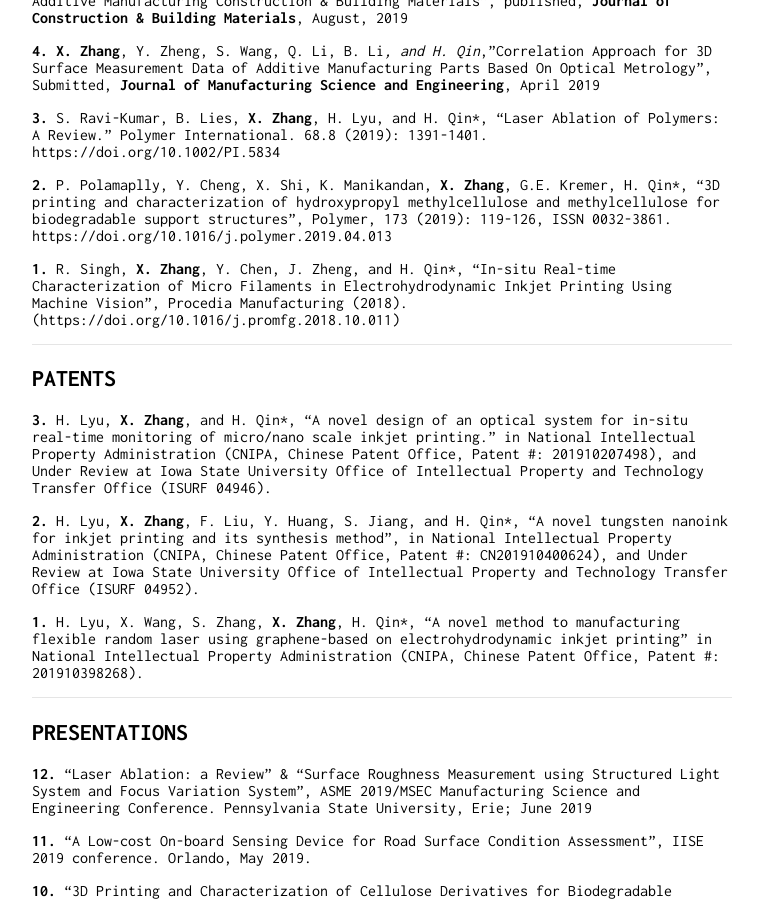
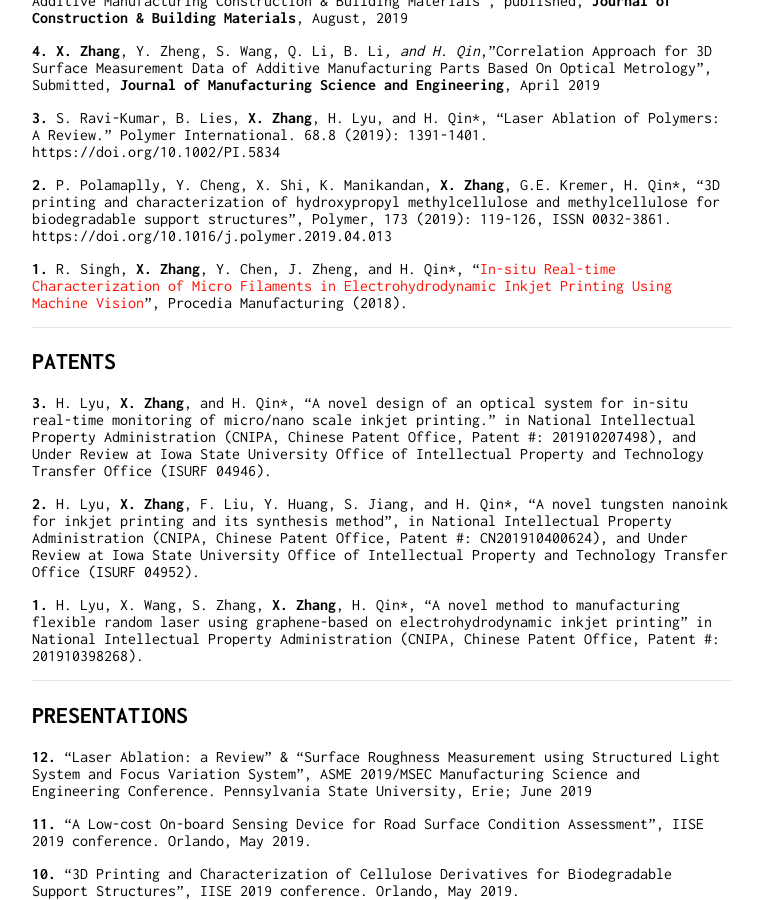
Before and after one commit to zhangxiao2018/zhangxiao2018.github.io, a Jekyll site: the page built from index.md, in a window 1280 px wide and 900 px high, scrolled down 2733 px. Shown: the whole window, without its empty margins (258-1021 px from the left). Built offline with Jekyll 4.4.1, drawn with Linux system fonts in a browser that asks for light colours; our own code applies the rules of GitHub Pages for plain Markdown files.

Commit message:
Update index.md

```diff
--- a/index.md
+++ b/index.md
@@ -113,7 +113,7 @@ Packing and testing wafer, maintain PVD, CVD, photoresist coater/decoater machin
 
 **2.** P. Polamaplly, Y. Cheng, X. Shi, K. Manikandan, **X. Zhang**, G.E. Kremer, H. Qin*, “3D printing and characterization of hydroxypropyl methylcellulose and methylcellulose for biodegradable support structures”, Polymer, 173 (2019): 119-126, ISSN 0032-3861. https://doi.org/10.1016/j.polymer.2019.04.013
 
-**1.** R. Singh, **X. Zhang**, Y. Chen, J. Zheng, and H. Qin*, “In-situ Real-time Characterization of Micro Filaments in Electrohydrodynamic Inkjet Printing Using Machine Vision”, Procedia Manufacturing (2018). (https://doi.org/10.1016/j.promfg.2018.10.011)
+**1.** R. Singh, **X. Zhang**, Y. Chen, J. Zheng, and H. Qin*, “[In-situ Real-time Characterization of Micro Filaments in Electrohydrodynamic Inkjet Printing Using Machine Vision](https://doi.org/10.1016/j.promfg.2018.10.011)”, Procedia Manufacturing (2018).
 
 - - -
 ## PATENTS
```
